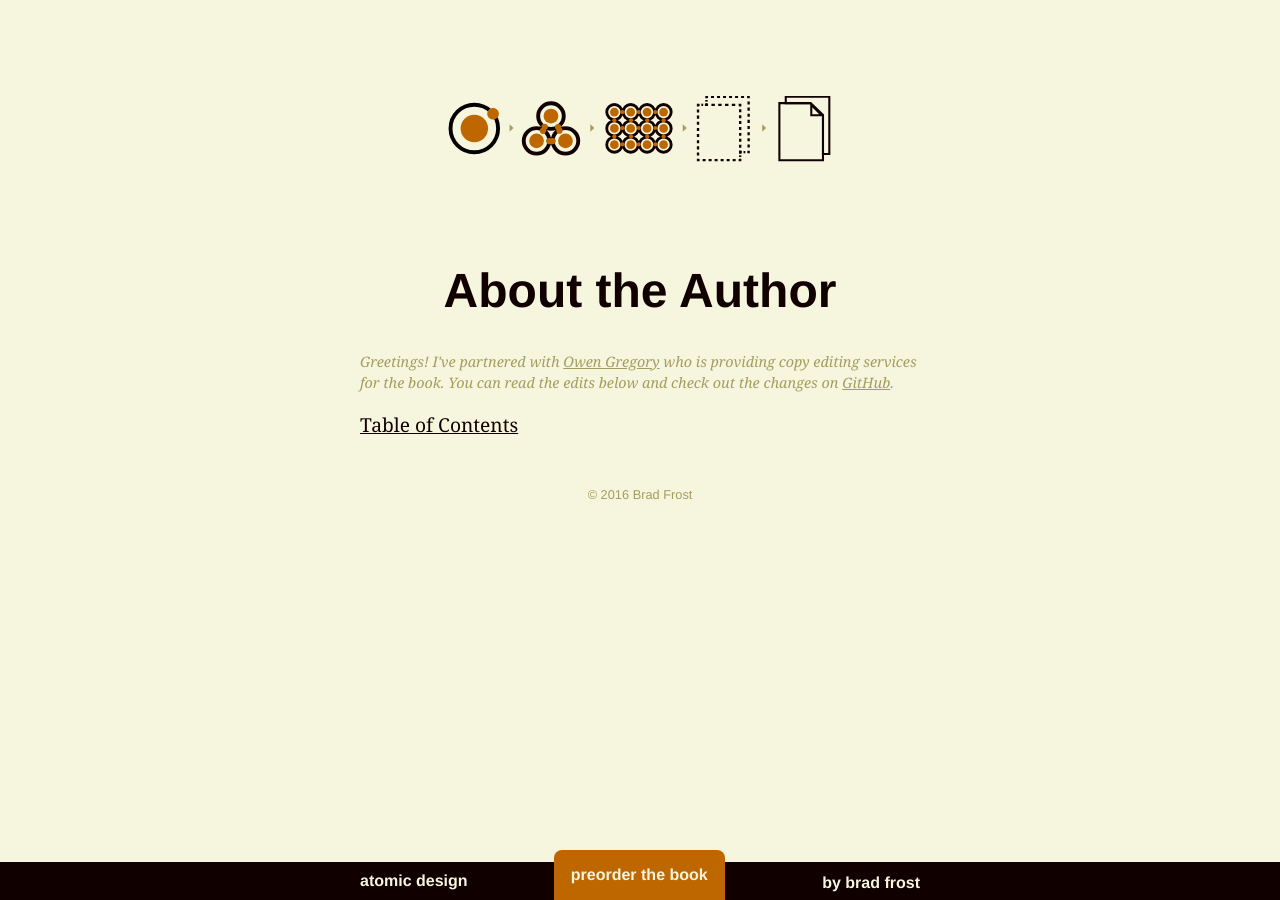
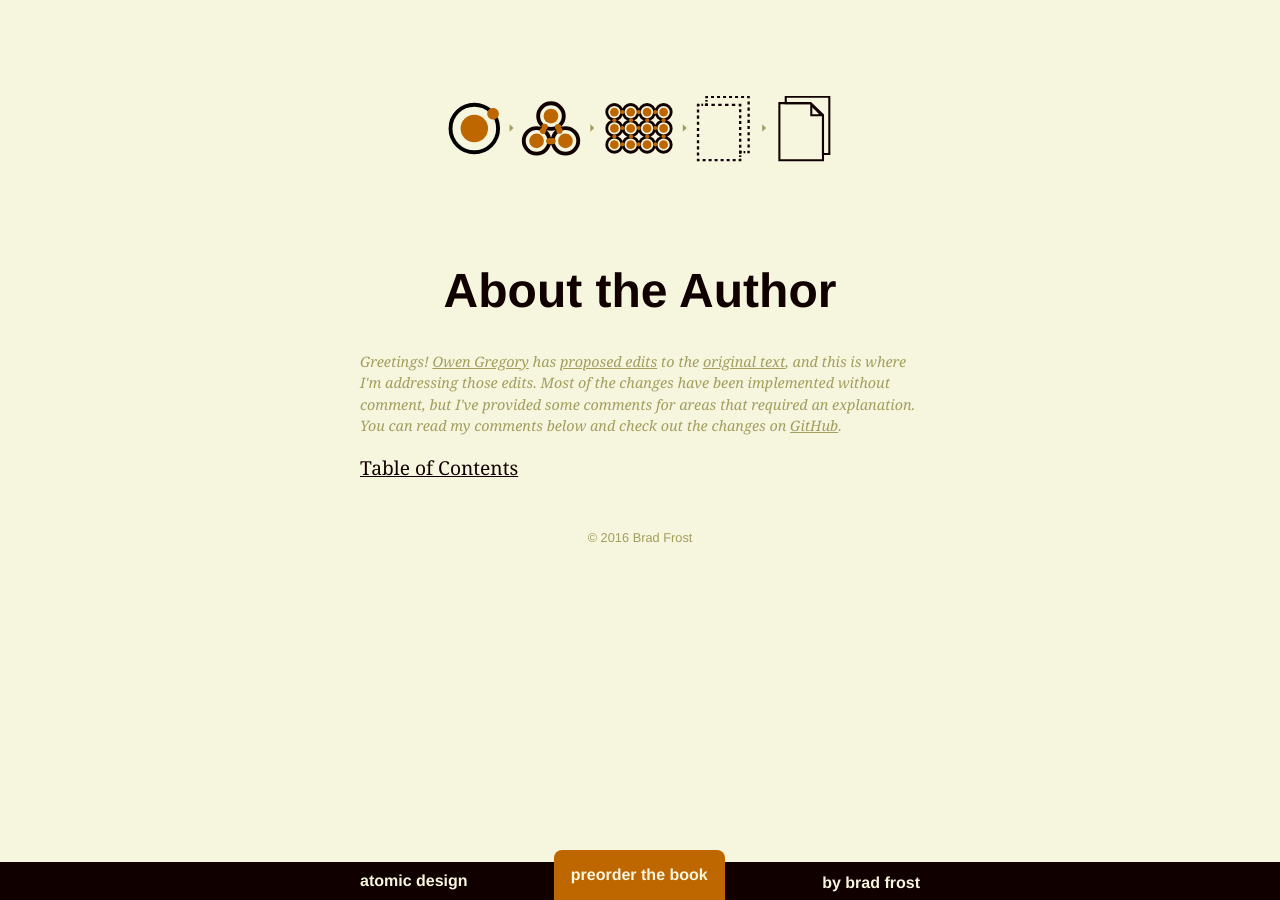
Before and after one commit to bradfrost/atomic-design, a Jekyll site: the page built from author.md, in a window 1280 px wide. Built offline with Jekyll 4.4.1, drawn with Linux system fonts in a browser that asks for light colours.

Commit message:
Update note

```diff
--- a/_includes/note.html
+++ b/_includes/note.html
@@ -1,3 +1,3 @@
 <div class="note">
-	<p>Greetings! I've partnered with <a href="https://twitter.com/fullcreammilk">Owen Gregory</a> who is providing copy editing services for the book. You can read the edits below and check out the changes on <a href="https://github.com/bradfrost/atomic-design/tree/edits">GitHub</a>.</p>
+	<p>Greetings! <a href="https://twitter.com/fullcreammilk">Owen Gregory</a> has <a href="http://rewrites.atomicdesign.bradfrost.com/">proposed edits</a> to the <a href="http://atomicdesign.bradfrost.com/chapter-1/">original text</a>, and this is where I'm addressing those edits. Most of the changes have been implemented without comment, but I've provided some comments for areas that required an explanation. You can read my comments below and check out the changes on <a href="https://github.com/bradfrost/atomic-design/tree/edits">GitHub</a>.</p>
 </div>
```
Also changed, not shown: 10 other files.
